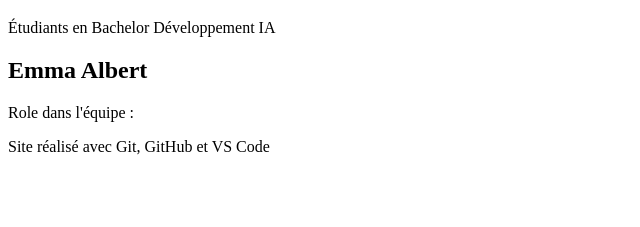
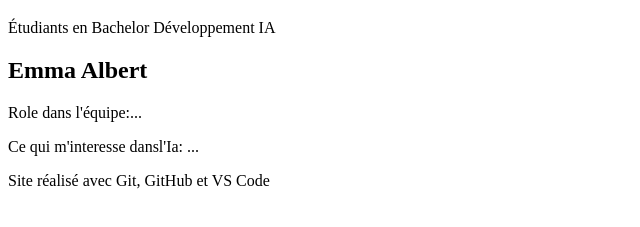
Before and after one commit to EmmaAlbert-equipe-bachelor-ia/site_-quipe, a plain HTML site: page index.html in a window 1280 px wide. Shown: the part 61-288 px from the top of the page, without its empty margins (0-640 px from the left). Drawn offline with Linux system fonts and the light colour scheme.

Commit message:
feat: ajoute intêret IA

```diff
--- a/index.html
+++ b/index.html
@@ -14,7 +14,8 @@
   <main>
 <section class ="membre">
       <h2>Emma Albert</h2>
-        <p>Role dans l'équipe : </p>
+        <p>Role dans l'équipe:...<p>
+        <p>Ce qui m'interesse dansl'Ia: ...</p>
         </section>
     <!-- SECTION MEMBRE 2 -->
 
```
